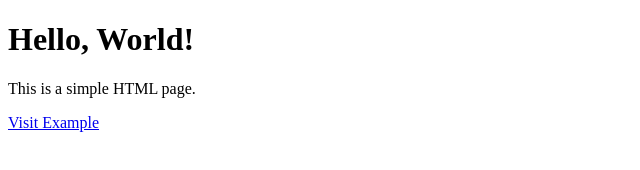
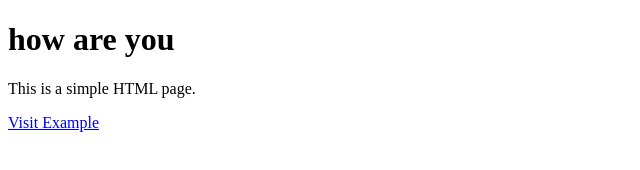
Before and after one commit to GitSquad/demo5, a plain HTML site: page index.html in a window 1280 px wide. Shown: the whole page, without its empty margins (0-640 px from the left). Drawn offline with Linux system fonts and the light colour scheme.

Commit message:
Update index.html

```diff
--- a/index.html
+++ b/index.html
@@ -6,7 +6,7 @@
     <title>Simple HTML Example</title>
 </head>
 <body>
-    <h1>Hello, World!</h1>
+    <h1>how are you</h1>
     <p>This is a simple HTML page.</p>
     <a href="https://www.example.com">Visit Example</a>
 </body>
```
